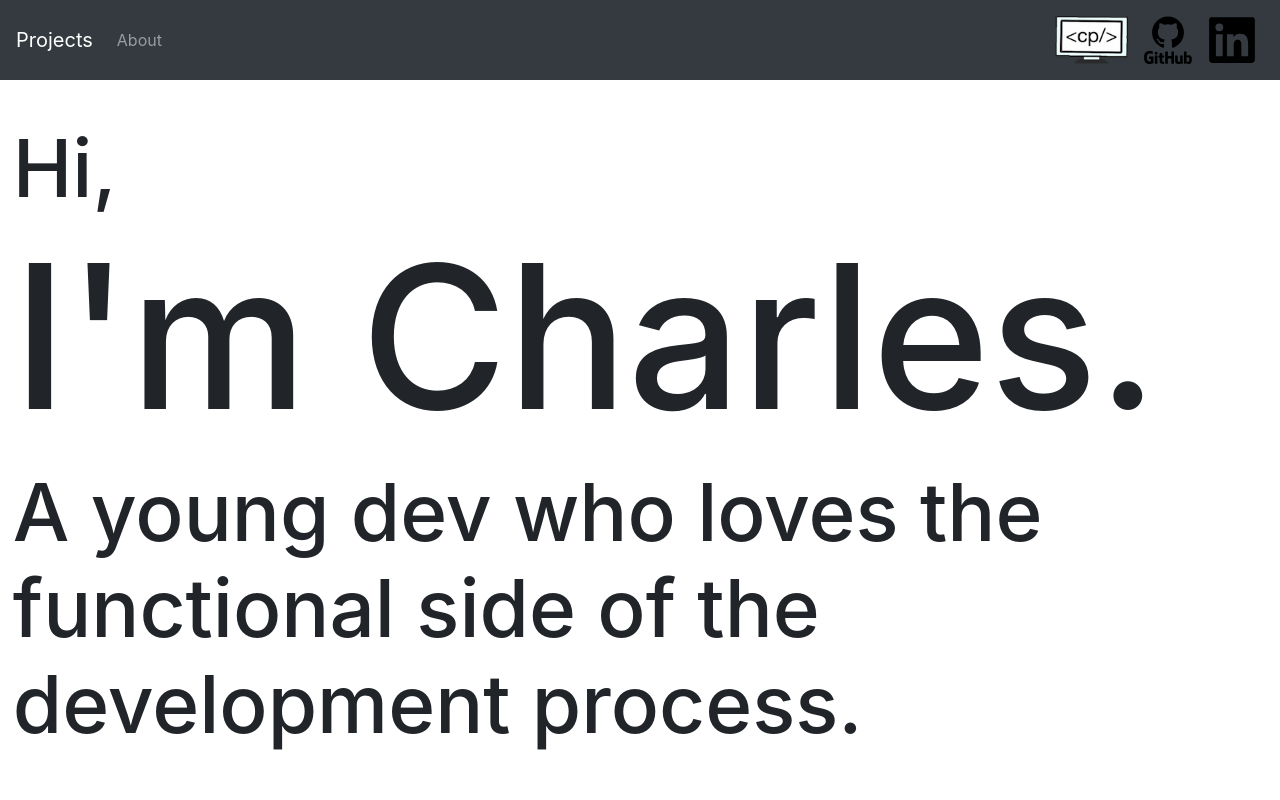
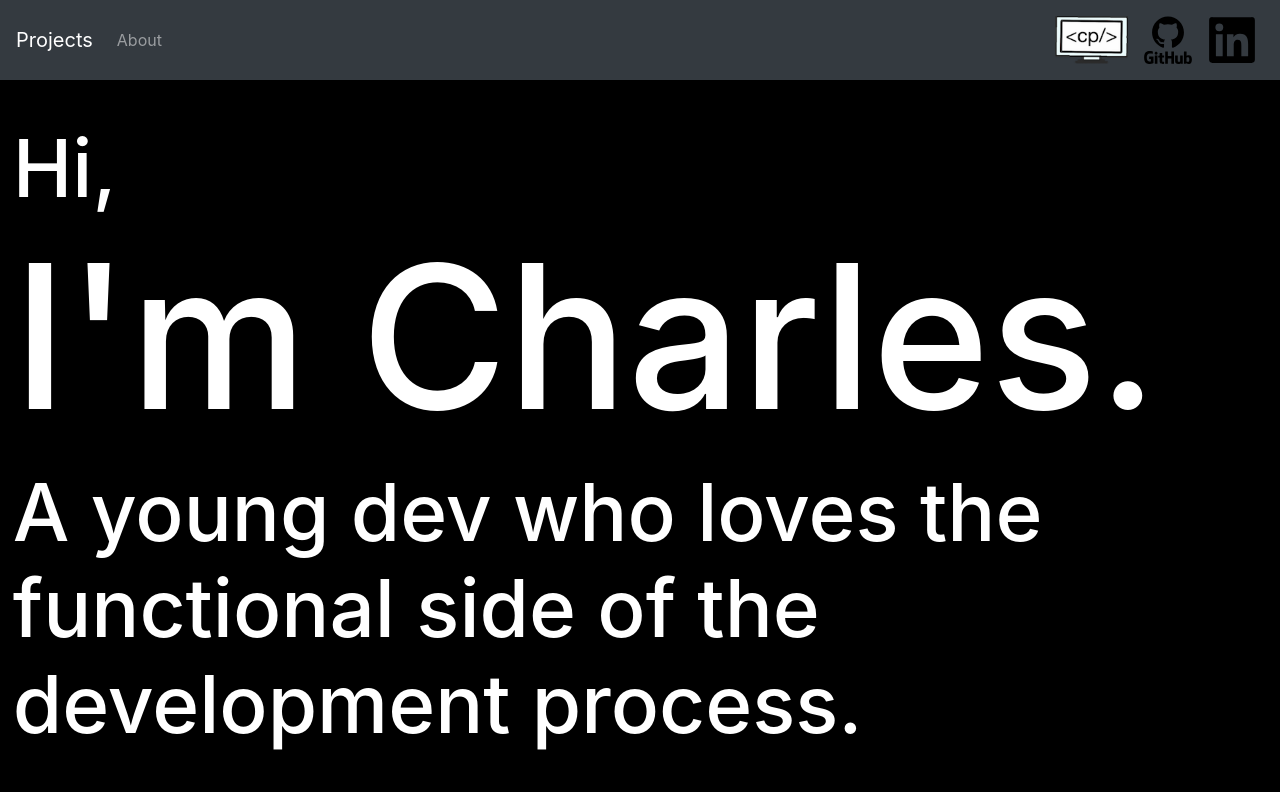
Before and after one commit to CharlesHPerry/Portfolio, a Next.js app: page /about in a window 1280 px wide. Shown: the top 800 px of the page. Built offline with nearby package versions, Linux system fonts and the light colour scheme.

Commit message:
more styling, adjusted animations some

```diff
--- a/styles/Home.module.css
+++ b/styles/Home.module.css
@@ -219,8 +219,9 @@
 
 .hi {
   padding-left: 1vw;
+  padding-top: 5vh;
   font-size: 10vh;
-  margin-top: 15vh;
+  margin-top: 10vh;
   margin-bottom: 0px;
 }
 
@@ -235,6 +236,12 @@
   font-size: 25vh;
 }
 
+.page_top {
+  background-color: black;
+  color: white;
+  padding-bottom: 5vh;
+}
+
 @media (max-width: 600px) {
   .grid {
     width: 100%;
```
Also changed, not shown: pages/about.js.
